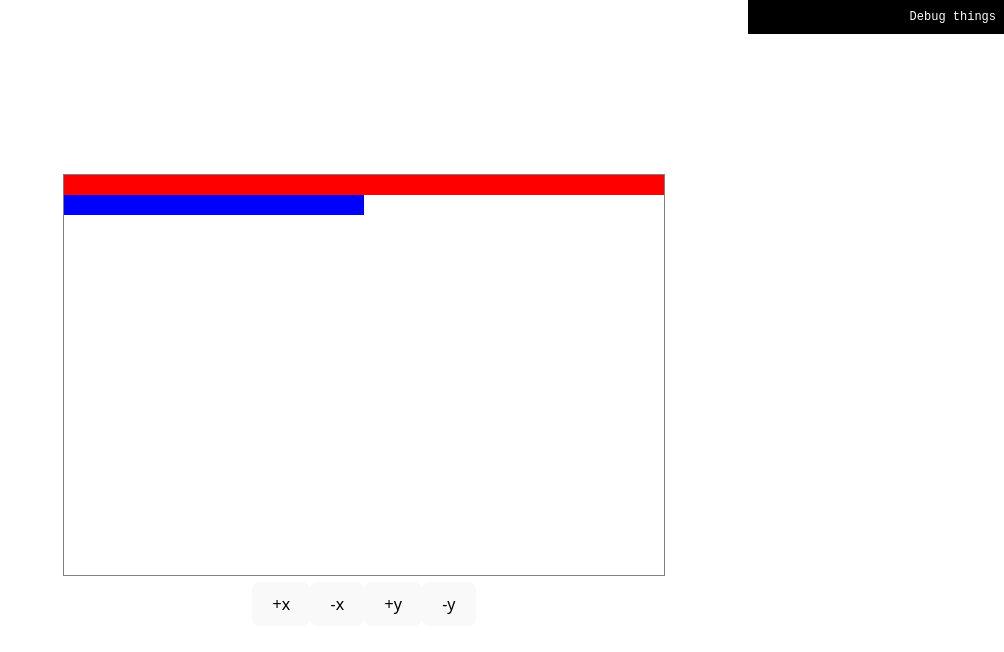
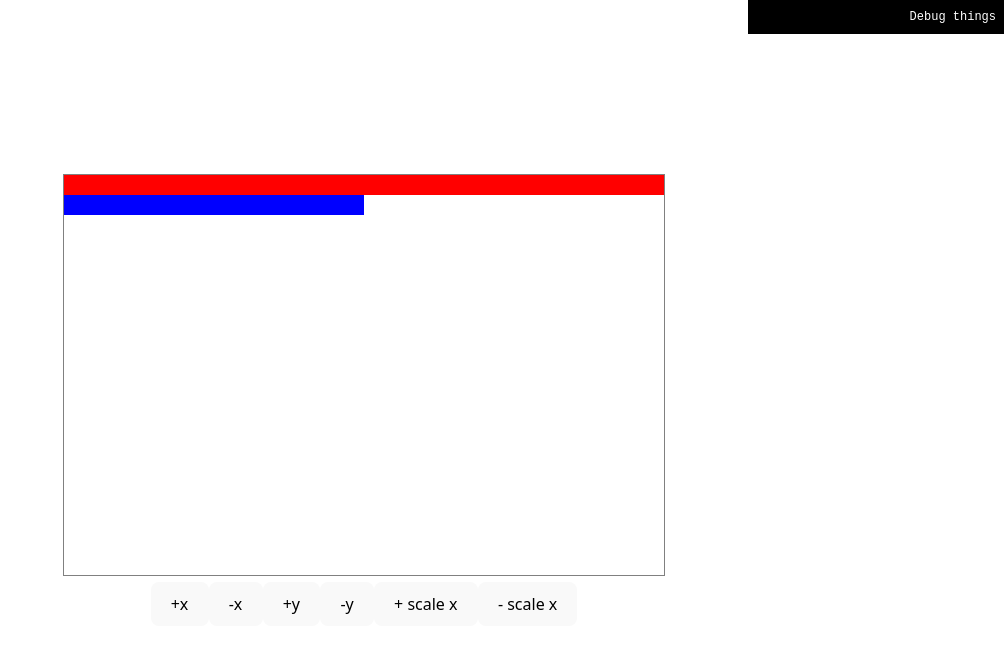
Before and after one commit to JonasBa/flamegraph, a React (Vite) app: page / in a window 1280 px wide. Shown: the top 652 px of the page, without its empty margins (276-1280 px from the left). Built offline with nearby package versions, Linux system fonts and the light colour scheme.

Commit message:
naive scaling

```diff
--- a/src/App.tsx
+++ b/src/App.tsx
@@ -121,7 +121,6 @@ class Flamegraph {
   }
 }
 
-
 function App() {
   const flamegraph = useRef<Flamegraph | null>(null);
   const cursorRef = useRef<HTMLDivElement | null>(null);
@@ -203,6 +202,30 @@ function App() {
         flamegraph.current.render();
         rerender((prev) => prev + 1);
       }}>-y</button>
+
+      <button onClick={() => {
+        if(!flamegraph.current) return;
+        flamegraph.current.transformView(mat3.fromValues(
+          0.9, 0, 0,
+          0, 1, 0,
+          0, 0, 1,
+        ));
+        flamegraph.current.render();
+        rerender((prev) => prev + 1);
+      }}>+ scale x</button>
+
+      <button onClick={() => {
+        if(!flamegraph.current) return;
+        flamegraph.current.transformView(mat3.fromValues(
+          1.1, 0, 0,
+          0, 1, 0,
+          0, 0, 1,
+        ));
+        flamegraph.current.render();
+        rerender((prev) => prev + 1);
+      }}>- scale x</button>
+
+
       </div>
       <div style={{
         position:'fixed',
```
